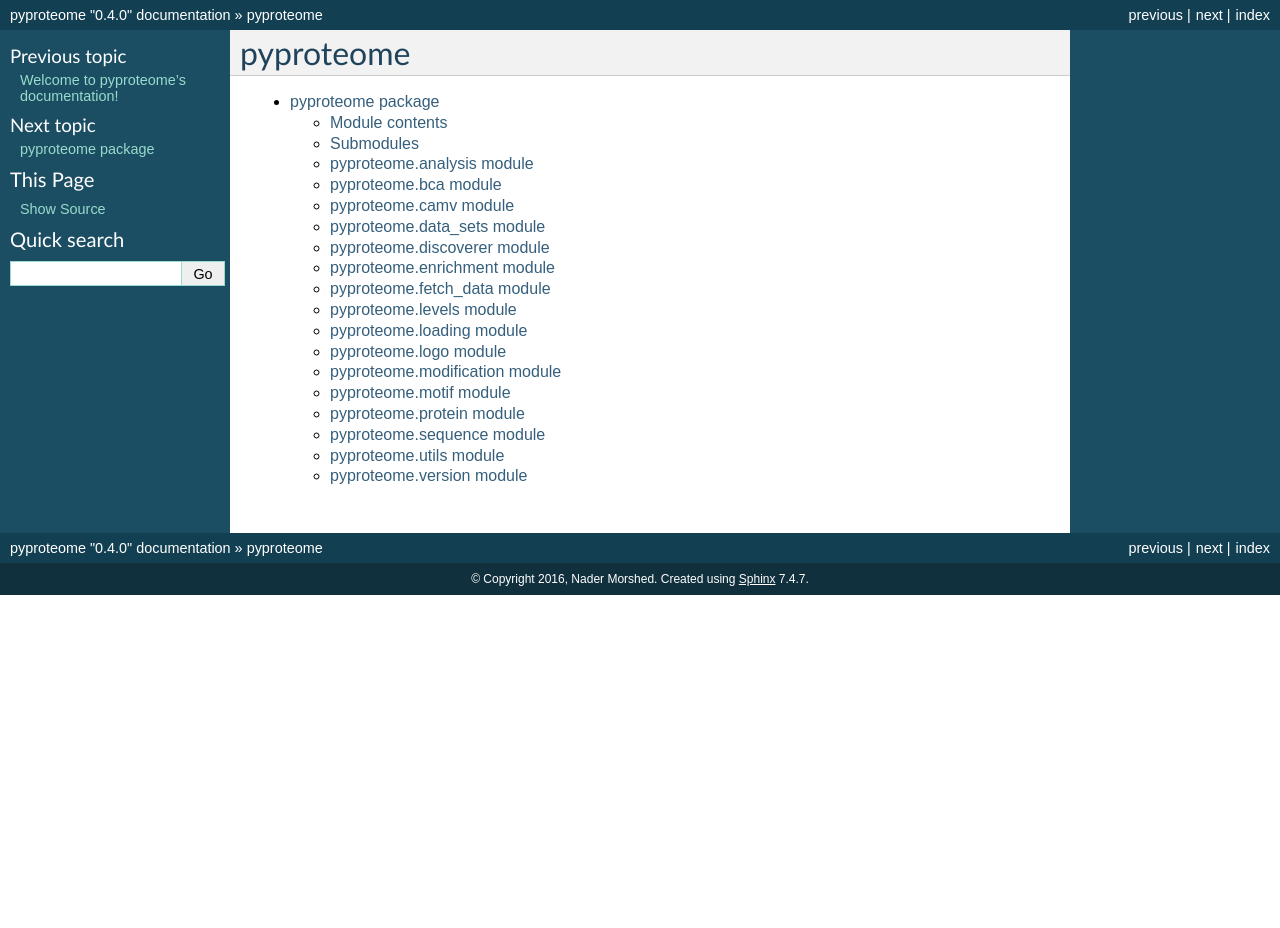
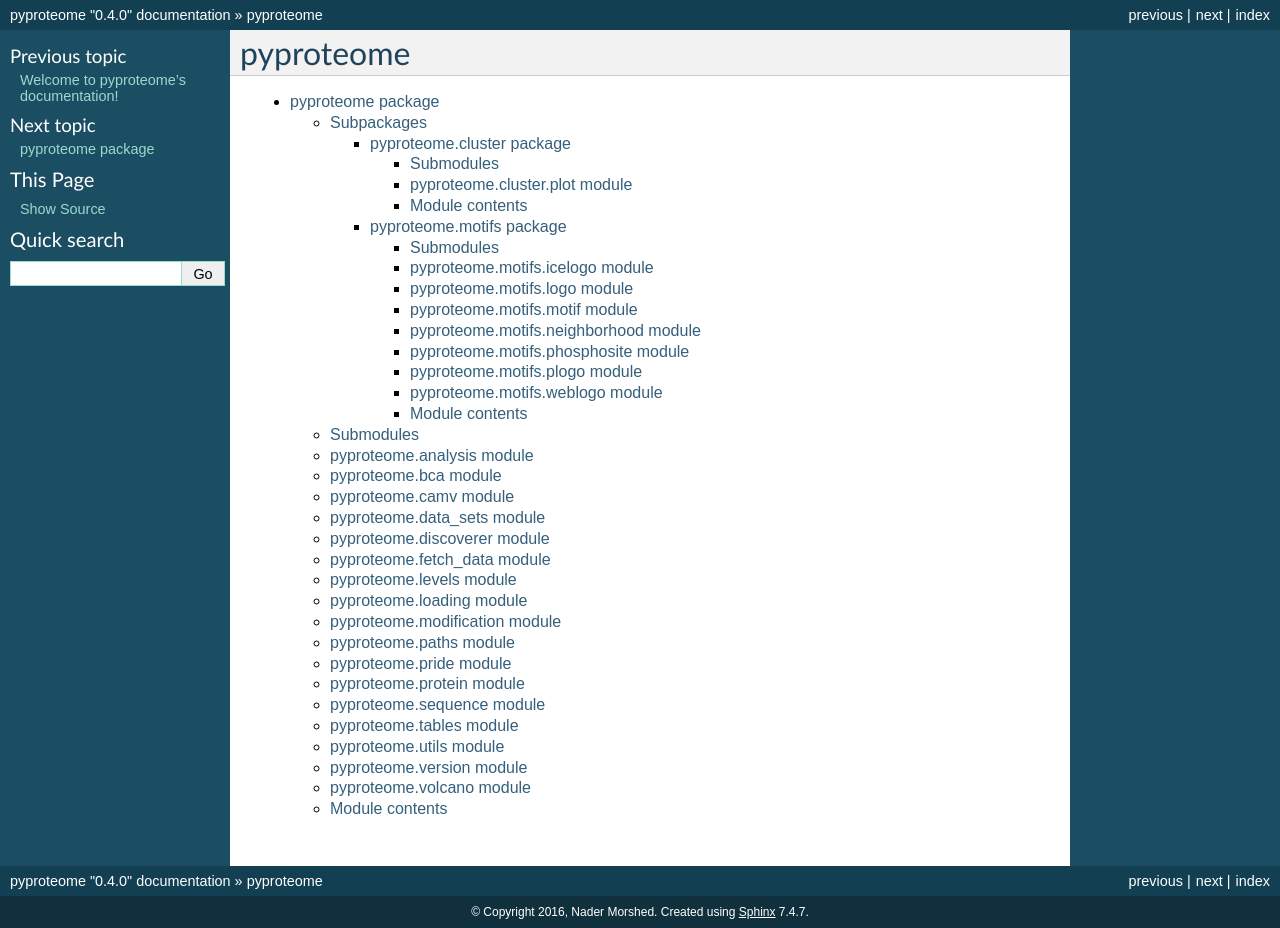
Before and after one commit to white-lab/pyproteome, a Sphinx documentation site: the page built from docs/modules.rst, in a window 1280 px wide. Built offline with Sphinx 7.4.7, drawn with Linux system fonts in a browser that asks for light colours; before the commit the page ends 900 px from its top, so only the background shows below that.

Commit message:
Updated docs

```diff
--- /dev/null
+++ b/docs/pyproteome.cluster.rst
@@ -0,0 +1,22 @@
+pyproteome.cluster package
+==========================
+
+Submodules
+----------
+
+pyproteome.cluster.plot module
+------------------------------
+
+.. automodule:: pyproteome.cluster.plot
+    :members:
+    :undoc-members:
+    :show-inheritance:
+
+
+Module contents
+---------------
+
+.. automodule:: pyproteome.cluster
+    :members:
+    :undoc-members:
+    :show-inheritance:
--- /dev/null
+++ b/docs/pyproteome.motifs.rst
@@ -0,0 +1,70 @@
+pyproteome.motifs package
+=========================
+
+Submodules
+----------
+
+pyproteome.motifs.icelogo module
+--------------------------------
+
+.. automodule:: pyproteome.motifs.icelogo
+    :members:
+    :undoc-members:
+    :show-inheritance:
+
+pyproteome.motifs.logo module
+-----------------------------
+
+.. automodule:: pyproteome.motifs.logo
+    :members:
+    :undoc-members:
+    :show-inheritance:
+
+pyproteome.motifs.motif module
+------------------------------
+
+.. automodule:: pyproteome.motifs.motif
+    :members:
+    :undoc-members:
+    :show-inheritance:
+
+pyproteome.motifs.neighborhood module
+-------------------------------------
+
+.. automodule:: pyproteome.motifs.neighborhood
+    :members:
+    :undoc-members:
+    :show-inheritance:
+
+pyproteome.motifs.phosphosite module
+------------------------------------
+
+.. automodule:: pyproteome.motifs.phosphosite
+    :members:
+    :undoc-members:
+    :show-inheritance:
+
+pyproteome.motifs.plogo module
+------------------------------
+
+.. automodule:: pyproteome.motifs.plogo
+    :members:
+    :undoc-members:
+    :show-inheritance:
+
+pyproteome.motifs.weblogo module
+--------------------------------
+
+.. automodule:: pyproteome.motifs.weblogo
+    :members:
+    :undoc-members:
+    :show-inheritance:
+
+
+Module contents
+---------------
+
+.. automodule:: pyproteome.motifs
+    :members:
+    :undoc-members:
+    :show-inheritance:
--- a/docs/pyproteome.rst
+++ b/docs/pyproteome.rst
@@ -1,15 +1,13 @@
 pyproteome package
 ==================
 
+Subpackages
+-----------
 
-Module contents
----------------
+.. toctree::
 
-.. automodule:: pyproteome
-    :members:
-    :undoc-members:
-    :show-inheritance:
-
+    pyproteome.cluster
+    pyproteome.motifs
 
 Submodules
 ----------
@@ -23,7 +21,7 @@ pyproteome.analysis module
     :show-inheritance:
 
 pyproteome.bca module
---------------------------
+---------------------
 
 .. automodule:: pyproteome.bca
     :members:
@@ -47,17 +45,9 @@ pyproteome.data_sets module
     :show-inheritance:
 
 pyproteome.discoverer module
-----------------------
+----------------------------
 
 .. automodule:: pyproteome.discoverer
-    :members:
-    :undoc-members:
-    :show-inheritance:
-
-pyproteome.enrichment module
--------------------------------------
-
-.. automodule:: pyproteome.enrichment
     :members:
     :undoc-members:
     :show-inheritance:
@@ -86,26 +76,26 @@ pyproteome.loading module
     :undoc-members:
     :show-inheritance:
 
-pyproteome.logo module
-----------------------
-
-.. automodule:: pyproteome.logo
-    :members:
-    :undoc-members:
-    :show-inheritance:
-
 pyproteome.modification module
--------------------------------
+------------------------------
 
 .. automodule:: pyproteome.modification
     :members:
     :undoc-members:
     :show-inheritance:
 
-pyproteome.motif module
+pyproteome.paths module
 -----------------------
 
-.. automodule:: pyproteome.motif
+.. automodule:: pyproteome.paths
+    :members:
+    :undoc-members:
+    :show-inheritance:
+
+pyproteome.pride module
+-----------------------
+
+.. automodule:: pyproteome.pride
     :members:
     :undoc-members:
     :show-inheritance:
@@ -126,6 +116,14 @@ pyproteome.sequence module
     :undoc-members:
     :show-inheritance:
 
+pyproteome.tables module
+------------------------
+
+.. automodule:: pyproteome.tables
+    :members:
+    :undoc-members:
+    :show-inheritance:
+
 pyproteome.utils module
 -----------------------
 
@@ -141,3 +139,20 @@ pyproteome.version module
     :members:
     :undoc-members:
     :show-inheritance:
+
+pyproteome.volcano module
+-------------------------
+
+.. automodule:: pyproteome.volcano
+    :members:
+    :undoc-members:
+    :show-inheritance:
+
+
+Module contents
+---------------
+
+.. automodule:: pyproteome
+    :members:
+    :undoc-members:
+    :show-inheritance:
```
